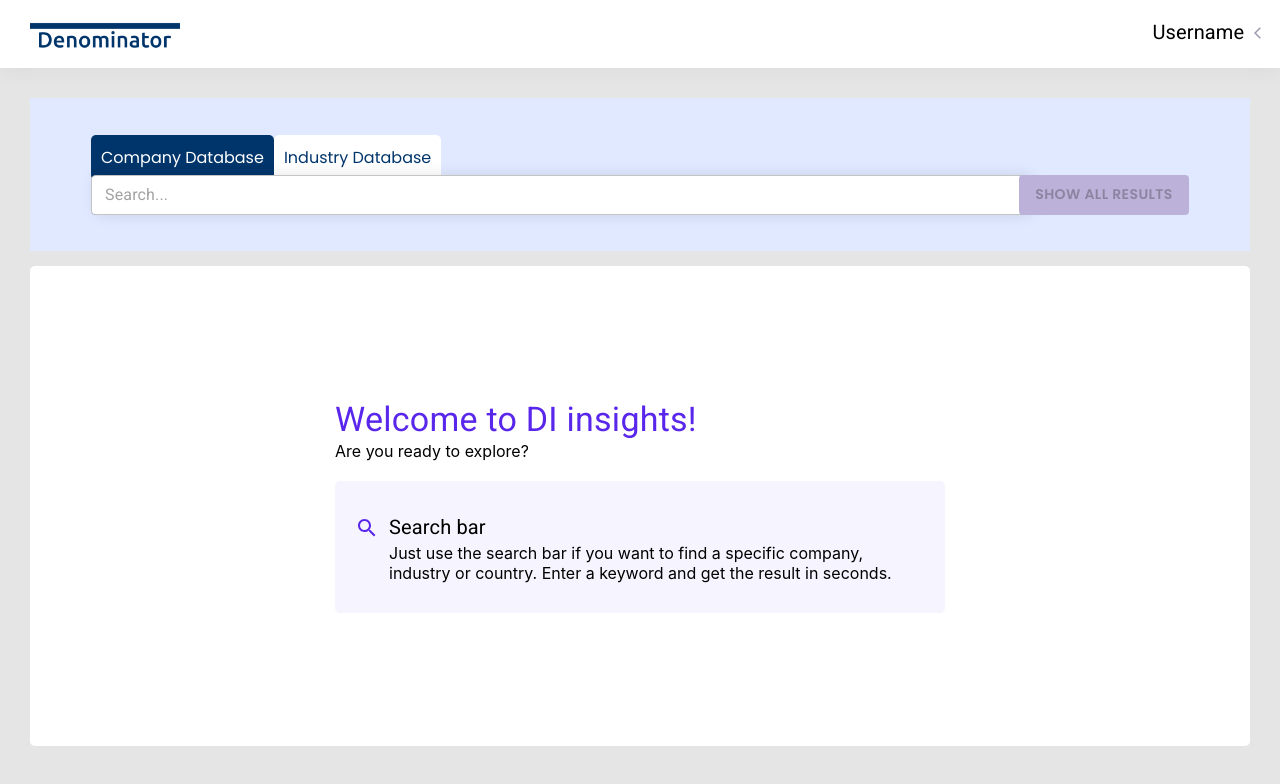
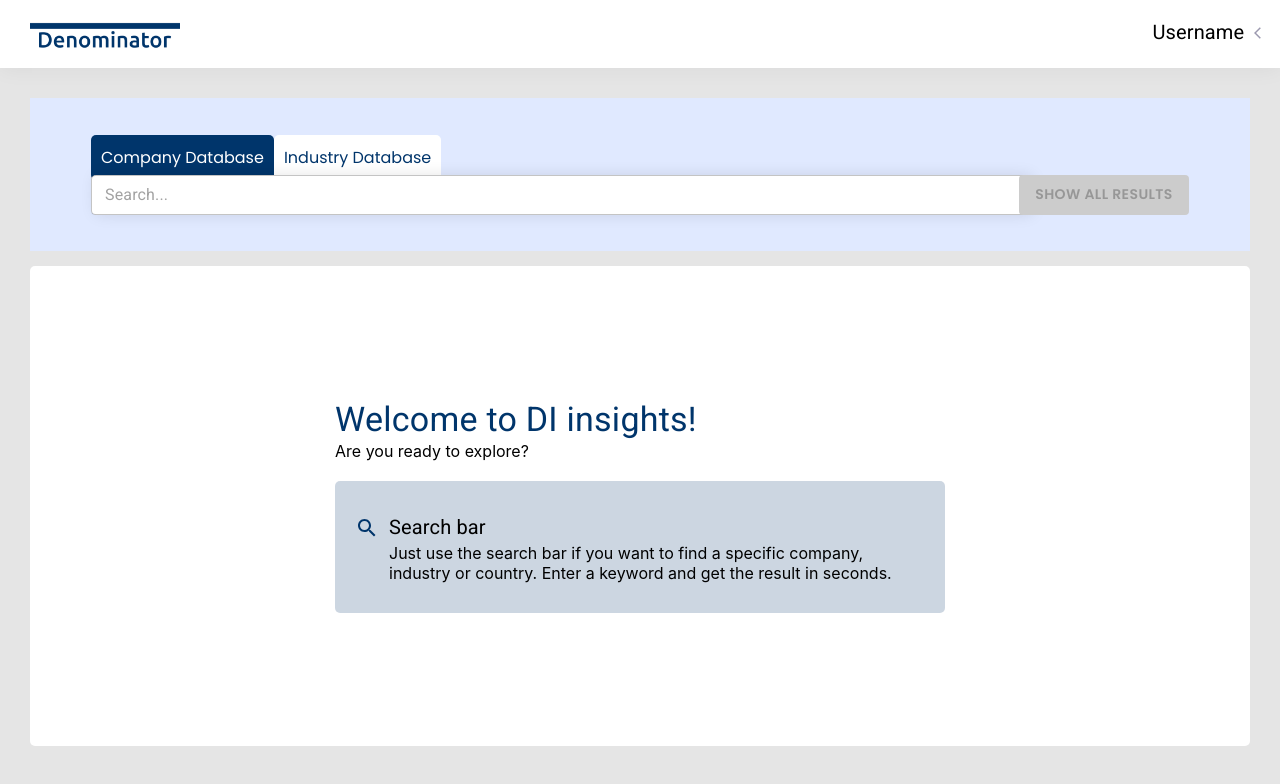
Before and after one commit to LawrenShin/insights_client, a React (Create React App) app: page /mainSearch in a window 1280 px wide. Shown: the top 784 px of the page. Built offline with nearby package versions, Linux system fonts and the light colour scheme; sample sign-in values are in the browser's storage; what typed-redux-saga would draw is missing.

Commit message:
recolored

```diff
--- a/src/components/button.tsx
+++ b/src/components/button.tsx
@@ -6,7 +6,7 @@ import {main} from "./colorConstants";
 const ColorButtonSquared = withStyles((theme: Theme) => ({
   root: {
     color: theme.palette.getContrastText('#5926EB'),
-    backgroundColor: '#5926EB',
+    backgroundColor: main,
     width: '100%',
   },
 }))(Button);
--- a/src/components/colorConstants.ts
+++ b/src/components/colorConstants.ts
@@ -2,6 +2,7 @@
 export const main = '#00356B';
 export const paleGrey = 'rgba(8, 0, 55, .4)';
 export const purpBack = 'rgba(89, 38, 235, .2)';
+export const darkBlueBack = 'rgba(0, 53, 107, .2)';
 export const good = 'rgb(163,229,178)';
 export const average = 'rgb(255,234,160)';
 export const poor = 'rgb(255,210,210)';
--- a/src/components/customSearch/useStyles.tsx
+++ b/src/components/customSearch/useStyles.tsx
@@ -1,5 +1,5 @@
 import {makeStyles} from "@material-ui/core";
-import {loaderContainer, purpBack} from "../colorConstants";
+import {darkBlueBack, loaderContainer, main} from "../colorConstants";
 
 
 export const useStyles = makeStyles({
@@ -8,18 +8,18 @@ export const useStyles = makeStyles({
     fontFamily: 'Poppins, sans-serif',
     '& h6': {
       fontFamily: 'Poppins, sans-serif',
-      color: '#5926EB',
+      color: main,
     },
   },
   titlesContainer: {
     marginBottom: '20px',
     '& > h4': {
-      color: '#5926EB',
+      color: main,
       fontWeight: 500,
     },
   },
   iconContainer: {
-    color: '#5926EB',
+    color: main,
     '& svg': {
       marginTop: '5px',
     },
@@ -27,7 +27,7 @@ export const useStyles = makeStyles({
   searchExplanation: {
     gap: '10px',
     display: 'flex',
-    background: 'rgba(35%, 15%, 92%, 5%)',
+    background: darkBlueBack,
     borderRadius: '5px',
     padding: '30px 20px'
   }
@@ -44,7 +44,7 @@ export const useIndustruOptionStyles = makeStyles({
     flexWrap: 'wrap',
     height: '900px',
     '& > div': {
-      borderRight: `1px solid ${purpBack}`,
+      borderRight: `1px solid ${darkBlueBack}`,
       width: '25%',
     },
   },
@@ -56,7 +56,7 @@ export const useIndustruOptionStyles = makeStyles({
     },
   },
   searchTitle: {
-    border: `1px solid ${purpBack}`,
+    border: `1px solid ${darkBlueBack}`,
     borderRadius: '5px',
     padding: '10px 20px',
   }
--- a/src/components/lookupSearch/useStyles.tsx
+++ b/src/components/lookupSearch/useStyles.tsx
@@ -1,5 +1,5 @@
 import {makeStyles} from "@material-ui/core";
-import {main} from "../colorConstants";
+import {darkBlueBack, main} from "../colorConstants";
 
 const useStyles = makeStyles({
   container: {
@@ -57,7 +57,7 @@ const useStyles = makeStyles({
     fontFamily: 'Poppins, sans-serif',
     fontSize: '14px',
     '&:disabled': {
-      background: '#BCB2D9',
+      background: '#CCC',
     }
   },
 
@@ -78,7 +78,7 @@ const useStyles = makeStyles({
     '&:hover': {
       color: main,
       cursor: 'pointer',
-      background: 'rgba(188, 178, 217, 0.3)'
+      background: darkBlueBack,
     }
   },
   bold: {fontWeight: 'bold'},
--- a/src/pages/details/useStyles.ts
+++ b/src/pages/details/useStyles.ts
@@ -1,5 +1,5 @@
 import {makeStyles} from "@material-ui/core";
-import {paleGrey, main, purpBack} from "../../components/colorConstants";
+import {paleGrey, main, darkBlueBack} from "../../components/colorConstants";
 
 export default makeStyles({
   root: {
@@ -42,7 +42,7 @@ export default makeStyles({
     },
   },
   listSelected: {
-    background: purpBack,
+    background: darkBlueBack,
   },
   purpColor: {
     color: main,
--- a/src/pages/results/useStyles.tsx
+++ b/src/pages/results/useStyles.tsx
@@ -13,7 +13,7 @@ export default makeStyles({
       transform: 'translate(0px, 20%)',
     },
     '& button.Mui-selected': {
-      border: `1px solid #B496FE`,
+      border: `1px solid ${main}`,
       background: '#fff',
     },
     '& nav': {
```
